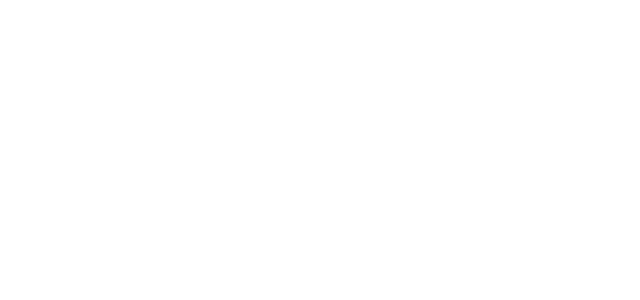
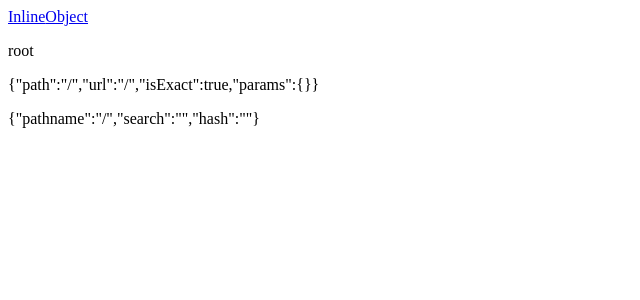
Before and after one commit to larrybotha/eggheadio-add-routing-to-react-apps-react-router-4, a React (Create React App) app: page / in a window 1280 px wide. Shown: the top 300 px of the page, without its empty margins (0-640 px from the left). Built offline with nearby package versions, Linux system fonts and the light colour scheme.

Commit message:
show output of query strings on links

```diff
--- a/src/App.js
+++ b/src/App.js
@@ -23,19 +23,18 @@
 const App = () => (
   <Router>
     <div>
-      {/*
-        by usin parens we can add regular expression to matching our route
-        params.
-        If the regex doesn't match the param, the route won't be shown
-      */}
+      <Links />
       <Route
-        path="/:a(\d{2}-\d{2}-\d{4}):b(\.[a-z]+)"
-        render={({match}) => (
-          <h1>
-            paramA: {match.params.a}
-            <br />
-            paramB: {match.params.b}
-          </h1>
+        path="/"
+        render={({match, location}) => (
+          <div>
+            <p>root</p>
+            {/*
+              React Router doesn't provide a mechanism for parsing query strings
+            */}
+            <p>{JSON.stringify(match)}</p>
+            <p>{JSON.stringify(location)}</p>
+          </div>
         )}
       />
     </div>
```
